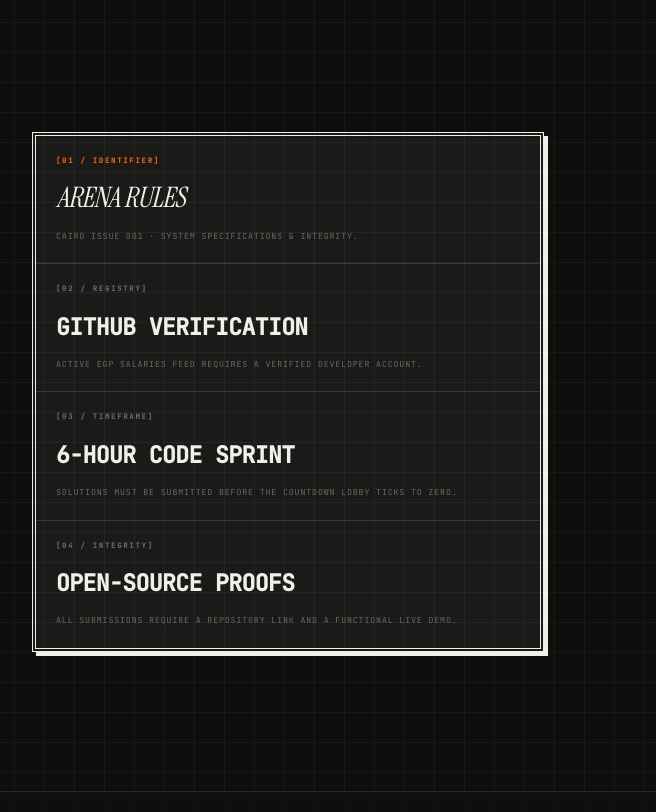
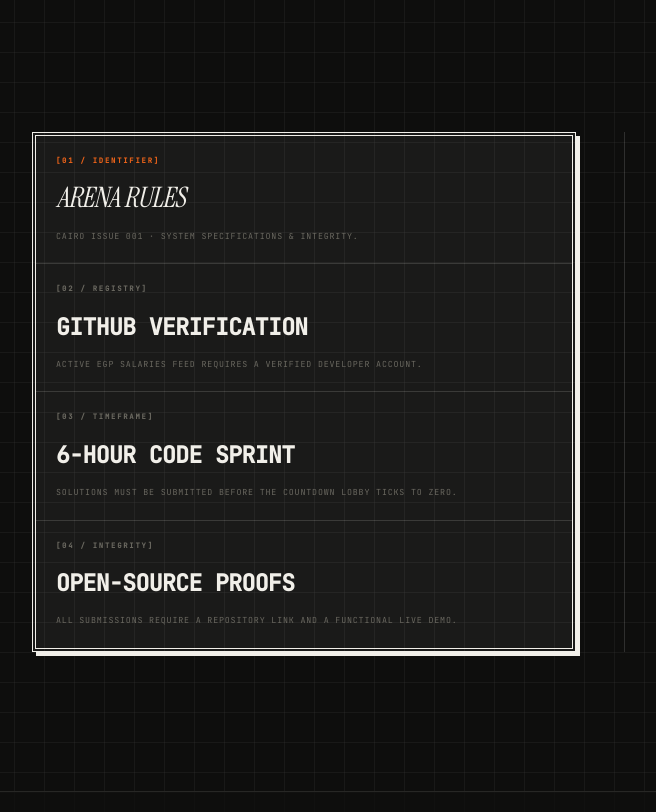
Before and after one commit to karim549549/GlassDoor, a Next.js app: page / in a window 1280 px wide. Shown: the part 3480-4292 px from the top of the page, without its empty margins (16-672 px from the left). Built offline with nearby package versions, Linux system fonts and the light colour scheme; no server answers.

Commit message:
feat: add vertical column divider grid line to Section 3 to unify Rules box and Cards spacer into a building layout

```diff
--- a/components/home/HeroAndArenas.tsx
+++ b/components/home/HeroAndArenas.tsx
@@ -34,7 +34,7 @@
         <div className="max-w-7xl mx-auto w-full h-full flex flex-col md:flex-row items-center justify-between px-6 md:px-12 relative z-10 pointer-events-none">
 
           {/* Left Column: Asymmetrical Editorial Arena Rules Box (Single unified brutalist box styled like a 4-floor building) */}
-          <div className="w-full md:w-1/2 flex flex-col justify-center text-left pointer-events-auto pr-0 md:pr-16 max-w-xl">
+          <div className="w-full md:w-1/2 flex flex-col justify-center text-left pointer-events-auto pr-0 md:pr-4 max-w-xl">
 
             {/* The 4-Floor Unified Brutalist Grid Box */}
             <div className="w-full border-4 border-double border-current bg-[#FAF8F5]/5 flex flex-col h-[520px] shadow-[4px_4px_0px_0px_currentColor] relative">
@@ -94,6 +94,9 @@
             </div>
           </div>
 
+          {/* Column Divider Line - Matching weight/color of inside floor dividers to unify columns into a building layout */}
+          <div className="hidden md:block w-px h-[520px] bg-current/15 self-center mx-8" />
+
           {/* Right Column Spacer (Provides layout alignment for the absolute stacked cards) */}
           <div className="w-full md:w-1/2 h-[350px] relative pointer-events-none" />
 
```
